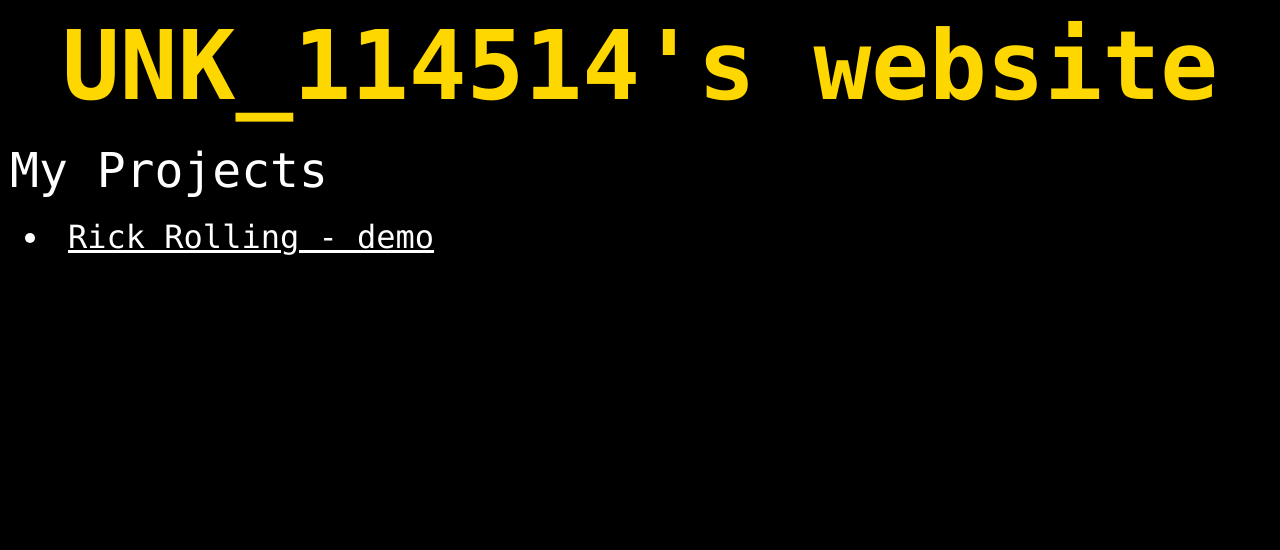
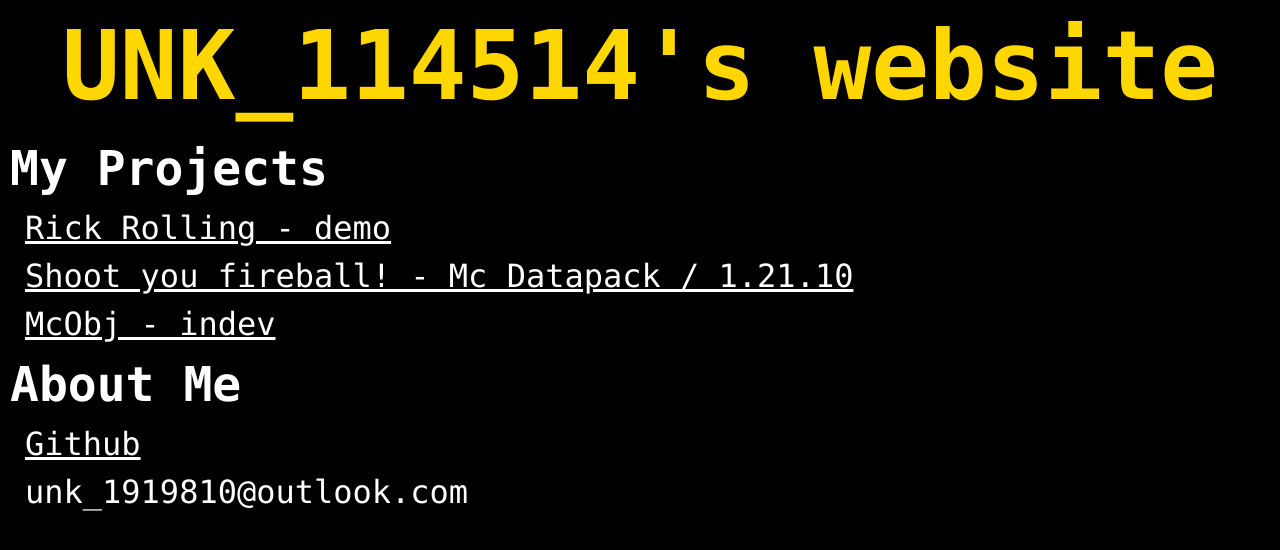
Before and after one commit to UNK-114514/unk-114514.github.io, a plain HTML site: page index.html in a window 1280 px wide. Drawn offline with Linux system fonts and the light colour scheme.

Commit message:
Update index.html

```diff
--- a/index.html
+++ b/index.html
@@ -20,14 +20,17 @@
             font-size: 6em;
         }
 
-        .my-pro > p {
-            padding-top: 20px;
+        .my-pro {
+            line-height: 1.5;
+            padding-top: 10px;
+        }
+
+        .subtitle {
             font-size: 3em;
             padding-left: 10px;
         }
 
-        .my-pro > li {
-            padding-top: 20px;
+        .link {
             font-size: 2em;
             padding-left: 25px;
         }
@@ -37,9 +40,19 @@
     <h1 class="title">UNK_114514's website</h1>
 
     <div class="my-pro">
-        <p>My Projects</p>
+        <h3 class="subtitle">My Projects</h3>
 
-        <li><a href="./demo.html">Rick Rolling - demo</a></li>
+
+        <a href="./demo.html" class="link">Rick Rolling - demo</a>
+        <br>
+        <a href="https://wwand.lanzout.com/iFyCm3bsdvob" class="link">Shoot you fireball! - Mc Datapack / 1.21.10</a>
+        <br>
+        <a href="https://github.com/unk-114514/mcobj" class="link">McObj - indev</a>
+
+        <h3 class="subtitle">About Me</h3>
+
+        <a href="https://github.com/unk-114514" class="link">Github</a>
+        <p class="link">unk_1919810@outlook.com</p>
     </div>
 </body>
 </html>
```
